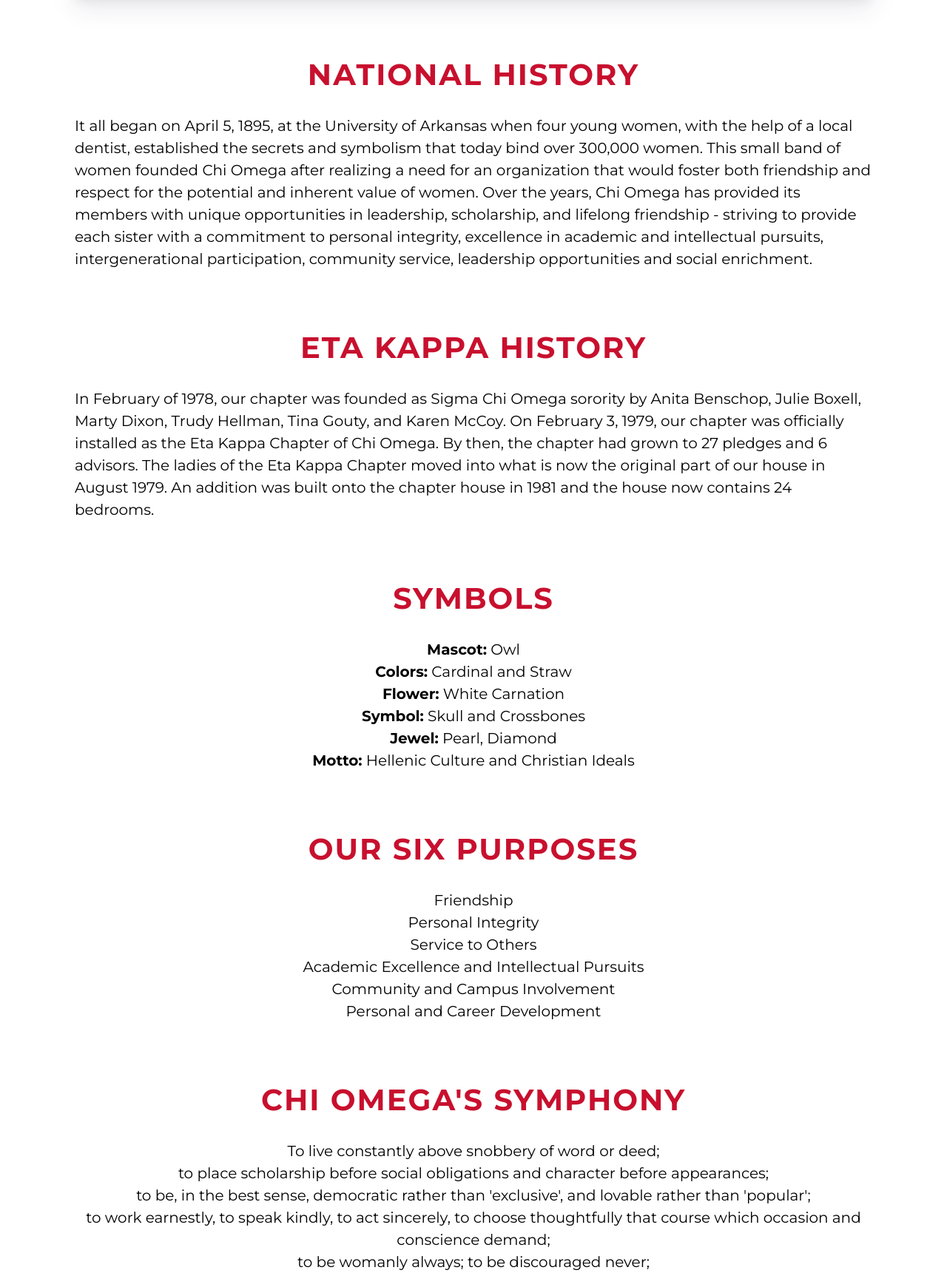
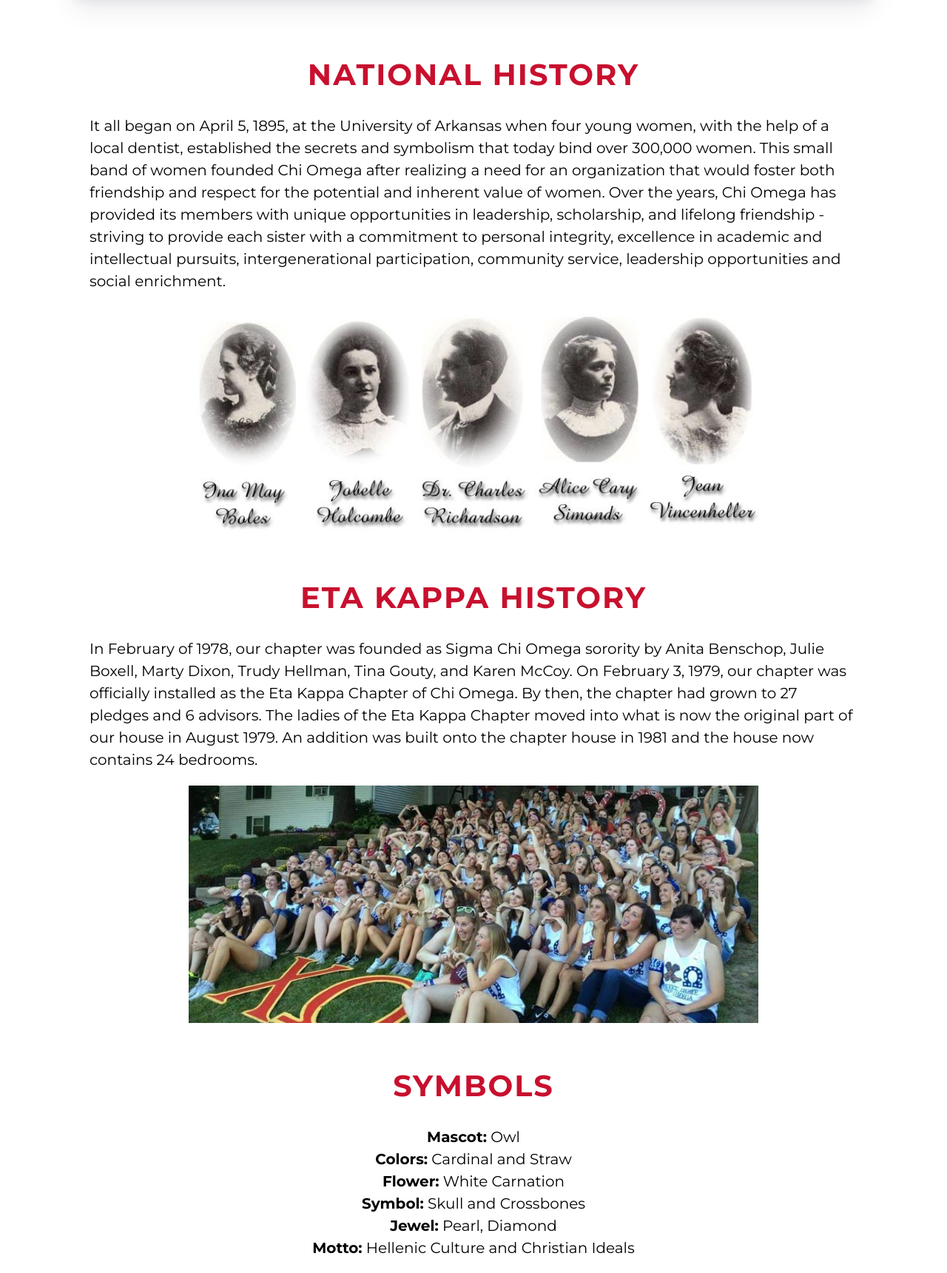
Before and after one commit to Maneesh-Gona/XO-HK-Website, a PHP site: page /about.html in a window 1280 px wide. Shown: the part 275-1996 px from the top of the page at 74% size. Run offline with PHP 8.4, Linux system fonts and the light colour scheme; some libraries are stand-ins or nearby versions.

Commit message:
Finished about.html

```diff
--- a/about.html
+++ b/about.html
@@ -88,7 +88,13 @@
             </div>
             <div class="value-box top-box-words animate" style="box-shadow:0 0px 0px rgba(0,0,0,0), 0 0px 0px rgba(0,0,0,0);">
               <p id="text"></p>
+              <div class="in-contain">
                 It all began on April 5, 1895, at the University of Arkansas when four young women, with the help of a local dentist, established the secrets and symbolism that today bind over 300,000 women. This small band of women founded Chi Omega after realizing a need for an organization that would foster both friendship and respect for the potential and inherent value of women. Over the years, Chi Omega has provided its members with unique opportunities in leadership, scholarship, and lifelong friendship - striving to provide each sister with a commitment to personal integrity, excellence in academic and intellectual pursuits, intergenerational participation, community service, leadership opportunities and social enrichment.
+              </div>
+            </div>
+
+            <div class="about-page-img">
+              <img src="img/history.jpg" width="100%">
             </div>
 
             <!-- chapter history -->
@@ -98,7 +104,13 @@
             </div>
             <div class="value-box top-box-words animate" style="box-shadow:0 0px 0px rgba(0,0,0,0), 0 0px 0px rgba(0,0,0,0);">
               <p id="text"></p>
+              <div class="in-contain">
                 In February of 1978, our chapter was founded as Sigma Chi Omega sorority by Anita Benschop, Julie Boxell, Marty Dixon, Trudy Hellman, Tina Gouty, and Karen McCoy. On February 3, 1979, our chapter was officially installed as the Eta Kappa Chapter of Chi Omega. By then, the chapter had grown to 27 pledges and 6 advisors. The ladies of the Eta Kappa Chapter moved into what is now the original part of our house in August 1979. An addition was built onto the chapter house in 1981 and the house now contains 24 bedrooms.
+              </div>
+            </div>
+
+            <div class="about-page-img animate">
+              <img src="img/girls.jpg" width="100%">
             </div>
 
             <!-- symbols -->
@@ -142,6 +154,7 @@
             </div>
             <div class="value-box top-box-words animate" style="box-shadow:0 0px 0px rgba(0,0,0,0), 0 0px 0px rgba(0,0,0,0);">
               <p id="text"></p>
+              <div class="in-contain">
                 <center>
                   To live constantly above snobbery of word or deed;<br>
                   to place scholarship before social obligations and character before appearances;<br>
@@ -152,6 +165,7 @@
                   ~Ethel Switzer Howard, Xi Chapter<br>
                   1904
                 </center>
+              </div>
             </div>
 
           </div>
--- a/css/custom.css
+++ b/css/custom.css
@@ -45,6 +45,10 @@ body {
 .main-contain {
   margin-left: 10px;
   margin-right: 10px;
+}
+.in-contain {
+  margin-left: 20px;
+  margin-right: 20px;
 }
 .nav-active {
   border-bottom: 2px solid #c8102e;
@@ -425,15 +429,16 @@ a:visited { text-decoration: none; color: inherit;}
   text-transform: uppercase;
 }
 .about-page-img {
-    width: 150px;
-    height: 150px;
+    width: 70%;
     display: block;
-    background-size: cover;
-    justify-content: center;
-    background-position: center;
-    background-image: url("../img/girls.jpg");
+    margin-top: 20px;
+    margin-bottom: -20px;
 }
-
+@media (max-width: 675px) {
+  .about-page-img {
+      width: 90%;
+  }
+}
 
 
 
```
Lines whose indentation alone changed are shown as unchanged.
